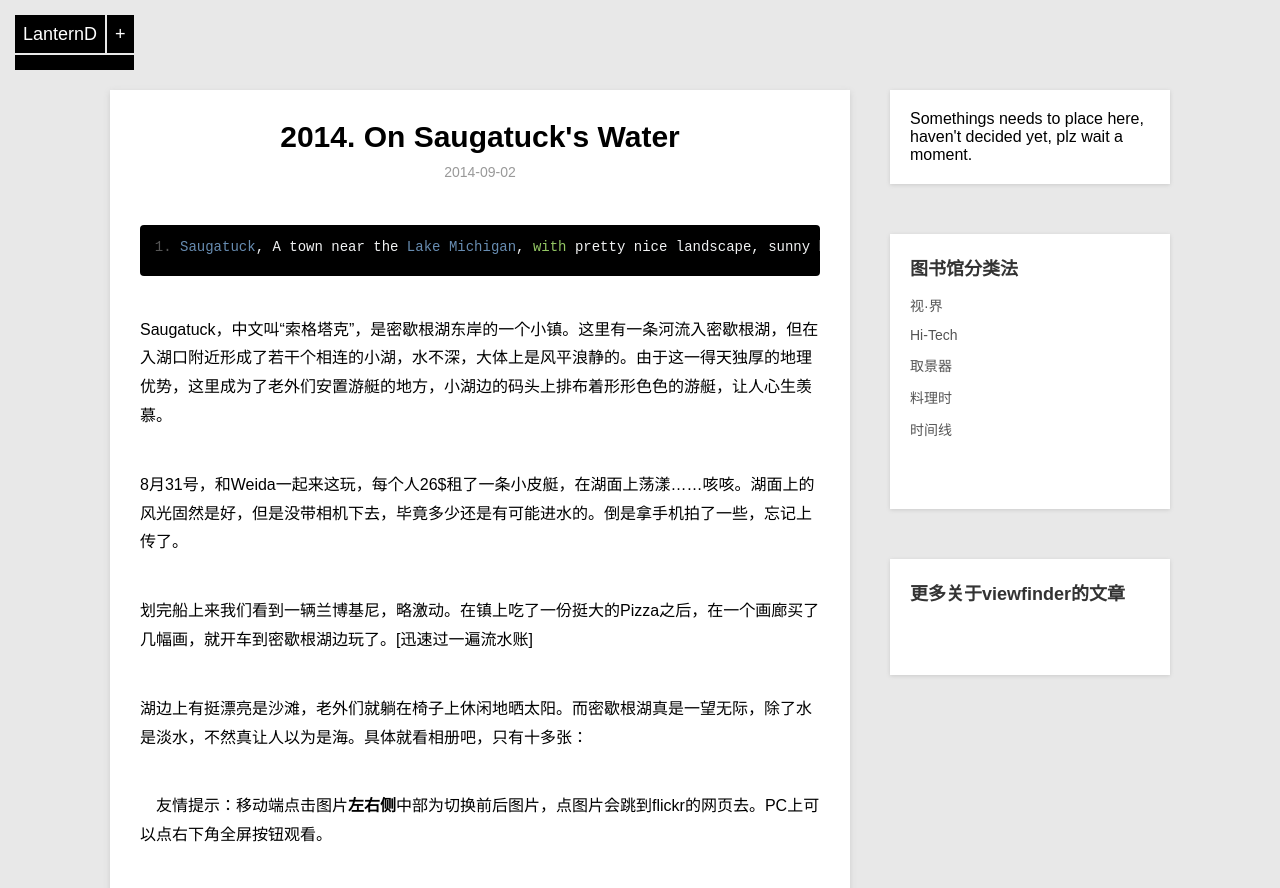
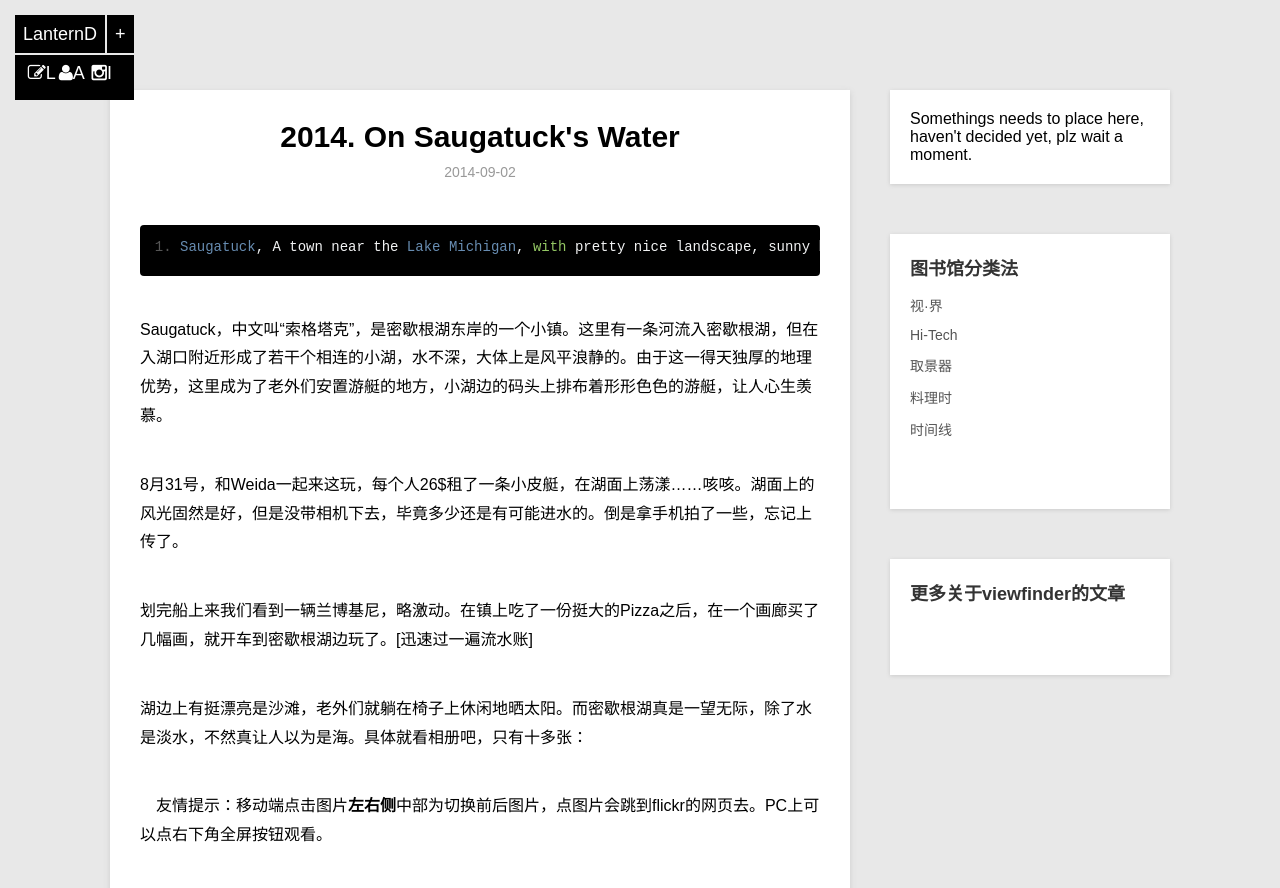
Before and after one commit to LanternD/lanternd.github.io, a Jekyll site: the page built from _posts/Viewfinder/2014-09-02-2014-saugatuck.md, in a window 1280 px wide, cut to the strip 0-888 px from the top of the page. Built offline with Jekyll 4.4.1, drawn with Linux system fonts in a browser that asks for light colours; comment, search, counter and statistics services are not loaded.

Commit message:
update home-menu & css

```diff
--- a/_includes/homemenu.html
+++ b/_includes/homemenu.html
@@ -4,9 +4,9 @@
         <a class="home-follow" href="#" title="More of this site">+</a>
     </div>
     <div class="home-contact">
-        <a href="/guestbook" style="margin-left:-5px" title="留言板">留</a>
-        <a href="/about.html" title="关于我">关</a>
-        <a href="http://instagram.com/lantern_d/" target="_blank" title="My Instagram">Ins</a>
+        <a href="/guestbook" style="margin-left:-5px" title="留言板"><i class="fa fa-pencil-square-o" style="color:#FFFFF"></i>L</a>
+        <a href="/about.html" title="关于我"><i class="fa fa-user" style="color:#FFFFF"></i>A</a>
+        <a href="http://instagram.com/lantern_d/" target="_blank" title="My Instagram"><i class="fa fa-instagram" style="color:#FFFFF"></i>I</a>
     </div>
 </div>
 
--- a/css/default.css
+++ b/css/default.css
@@ -148,7 +148,7 @@ h3.about {color:#777;margin-top:20px;font-size:22px;margin-bottom:10px}
 .home-menu-icon:hover,
 .home-follow:hover { color:#fff; text-decoration:none; }
 .home-contact { color:#fff; margin-top:2px; background:#000; padding:8px 0 7px; text-align:center;}
-.home-contact a { width:30px; display:inline-block; }
+.home-contact a { width:30px; height: 30px; display:inline-block; color:#FFFFFF; font-size:18px;}
 .home-contact img { width:18px; }
 
 @media screen and (max-width: 750px){
```
